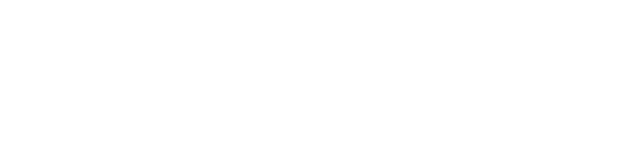
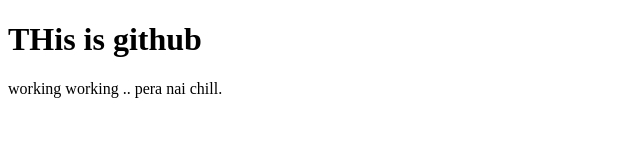
Before and after one commit to rayhanulislampatwary/my-first-website, a plain HTML site: page index.html in a window 1280 px wide. Shown: the whole page, without its empty margins (0-640 px from the left). Drawn offline with Linux system fonts and the light colour scheme.

Commit message:
new some

```diff
--- a/index.html
+++ b/index.html
@@ -3,9 +3,11 @@
 <head>
     <meta charset="UTF-8">
     <meta name="viewport" content="width=device-width, initial-scale=1.0">
-    <title>What's up mamma </title>
+    <title>What's up mamma git init</title>
 </head>
 <body>
 
+    <h1>THis is github</h1>
+    <p>working working .. pera nai chill.</p>
 </body>
 </html>
```
